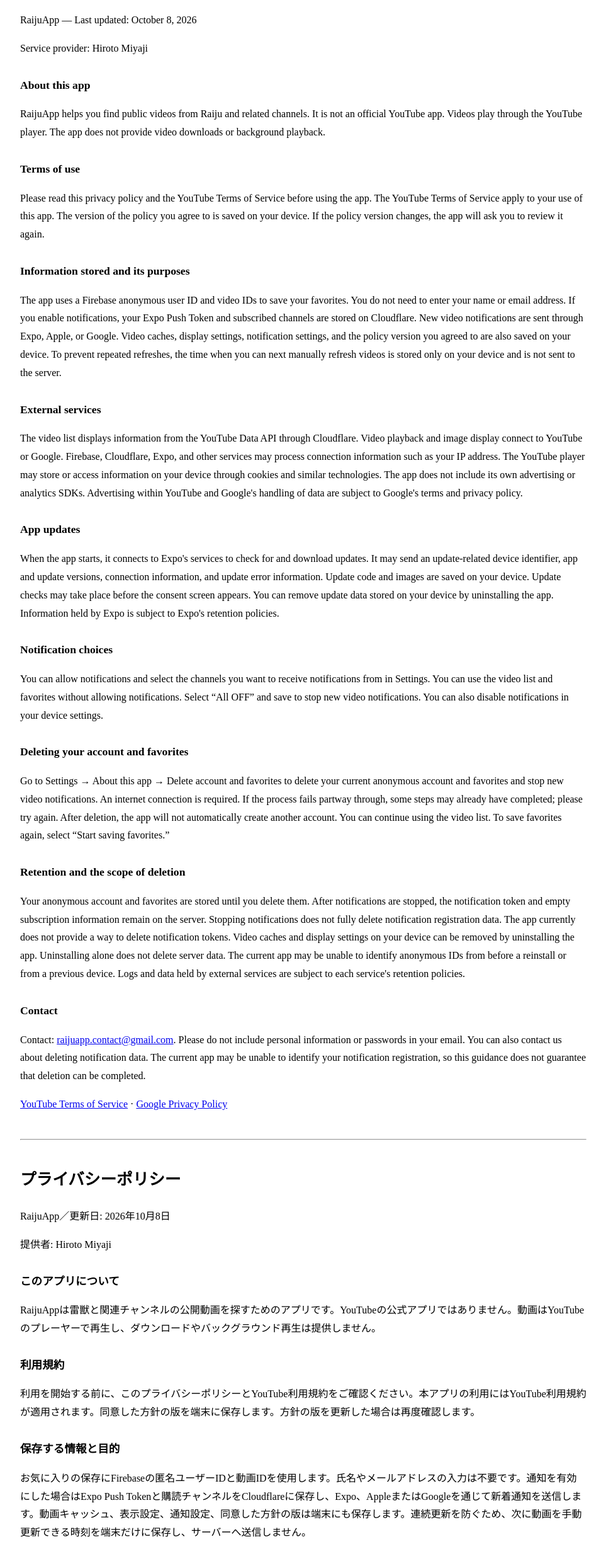
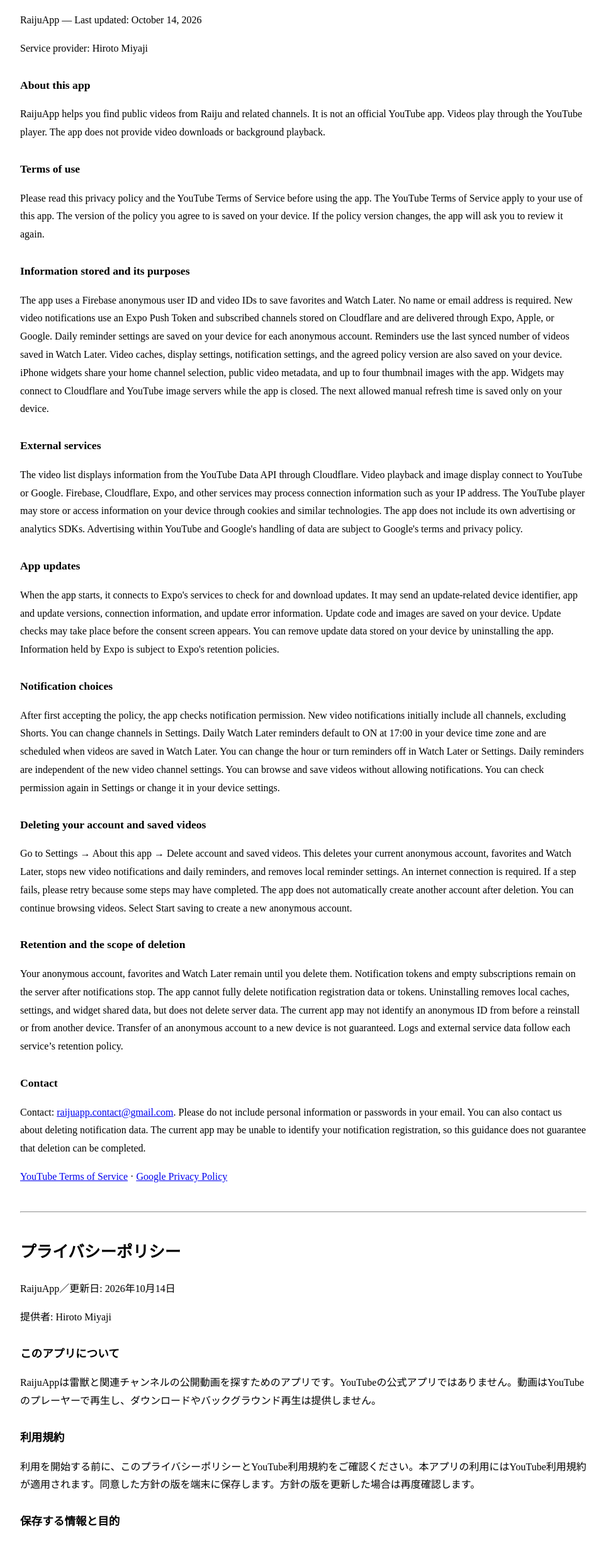
Before and after one commit to raijuapp-web/raijuapp-web.github.io, a plain HTML site: page PrivacyPolicy_RaijuApp.html in a window 1280 px wide. Shown: the part 126-2577 px from the top of the page at 63% size, without its empty margins (158-1121 px from the left). Drawn offline with Linux system fonts and the light colour scheme.

Commit message:
Update privacy policy for Watch Later, reminders and widgets

```diff
--- a/PrivacyPolicy_RaijuApp.html
+++ b/PrivacyPolicy_RaijuApp.html
@@ -23,7 +23,7 @@
   <main>
     <section id="english" lang="en" aria-labelledby="english-title">
       <h1 id="english-title">Privacy Policy</h1>
-      <p>RaijuApp — Last updated: October 8, 2026</p>
+      <p>RaijuApp — Last updated: October 14, 2026</p>
       <p>Service provider: Hiroto Miyaji</p>
 
       <h2>About this app</h2>
@@ -33,7 +33,7 @@
       <p>Please read this privacy policy and the YouTube Terms of Service before using the app. The YouTube Terms of Service apply to your use of this app. The version of the policy you agree to is saved on your device. If the policy version changes, the app will ask you to review it again.</p>
 
       <h2>Information stored and its purposes</h2>
-      <p>The app uses a Firebase anonymous user ID and video IDs to save your favorites. You do not need to enter your name or email address. If you enable notifications, your Expo Push Token and subscribed channels are stored on Cloudflare. New video notifications are sent through Expo, Apple, or Google. Video caches, display settings, notification settings, and the policy version you agreed to are also saved on your device. To prevent repeated refreshes, the time when you can next manually refresh videos is stored only on your device and is not sent to the server.</p>
+<p>The app uses a Firebase anonymous user ID and video IDs to save favorites and Watch Later. No name or email address is required. New video notifications use an Expo Push Token and subscribed channels stored on Cloudflare and are delivered through Expo, Apple, or Google. Daily reminder settings are saved on your device for each anonymous account. Reminders use the last synced number of videos saved in Watch Later. Video caches, display settings, notification settings, and the agreed policy version are also saved on your device. iPhone widgets share your home channel selection, public video metadata, and up to four thumbnail images with the app. Widgets may connect to Cloudflare and YouTube image servers while the app is closed. The next allowed manual refresh time is saved only on your device.</p>
 
       <h2>External services</h2>
       <p>The video list displays information from the YouTube Data API through Cloudflare. Video playback and image display connect to YouTube or Google. Firebase, Cloudflare, Expo, and other services may process connection information such as your IP address. The YouTube player may store or access information on your device through cookies and similar technologies. The app does not include its own advertising or analytics SDKs. Advertising within YouTube and Google's handling of data are subject to Google's terms and privacy policy.</p>
@@ -42,13 +42,13 @@
       <p>When the app starts, it connects to Expo's services to check for and download updates. It may send an update-related device identifier, app and update versions, connection information, and update error information. Update code and images are saved on your device. Update checks may take place before the consent screen appears. You can remove update data stored on your device by uninstalling the app. Information held by Expo is subject to Expo's retention policies.</p>
 
       <h2>Notification choices</h2>
-      <p>You can allow notifications and select the channels you want to receive notifications from in Settings. You can use the video list and favorites without allowing notifications. Select “All OFF” and save to stop new video notifications. You can also disable notifications in your device settings.</p>
+<p>After first accepting the policy, the app checks notification permission. New video notifications initially include all channels, excluding Shorts. You can change channels in Settings. Daily Watch Later reminders default to ON at 17:00 in your device time zone and are scheduled when videos are saved in Watch Later. You can change the hour or turn reminders off in Watch Later or Settings. Daily reminders are independent of the new video channel settings. You can browse and save videos without allowing notifications. You can check permission again in Settings or change it in your device settings.</p>
 
-      <h2>Deleting your account and favorites</h2>
-      <p>Go to Settings → About this app → Delete account and favorites to delete your current anonymous account and favorites and stop new video notifications. An internet connection is required. If the process fails partway through, some steps may already have completed; please try again. After deletion, the app will not automatically create another account. You can continue using the video list. To save favorites again, select “Start saving favorites.”</p>
+      <h2>Deleting your account and saved videos</h2>
+<p>Go to Settings → About this app → Delete account and saved videos. This deletes your current anonymous account, favorites and Watch Later, stops new video notifications and daily reminders, and removes local reminder settings. An internet connection is required. If a step fails, please retry because some steps may have completed. The app does not automatically create another account after deletion. You can continue browsing videos. Select Start saving to create a new anonymous account.</p>
 
       <h2>Retention and the scope of deletion</h2>
-      <p>Your anonymous account and favorites are stored until you delete them. After notifications are stopped, the notification token and empty subscription information remain on the server. Stopping notifications does not fully delete notification registration data. The app currently does not provide a way to delete notification tokens. Video caches and display settings on your device can be removed by uninstalling the app. Uninstalling alone does not delete server data. The current app may be unable to identify anonymous IDs from before a reinstall or from a previous device. Logs and data held by external services are subject to each service's retention policies.</p>
+<p>Your anonymous account, favorites and Watch Later remain until you delete them. Notification tokens and empty subscriptions remain on the server after notifications stop. The app cannot fully delete notification registration data or tokens. Uninstalling removes local caches, settings, and widget shared data, but does not delete server data. The current app may not identify an anonymous ID from before a reinstall or from another device. Transfer of an anonymous account to a new device is not guaranteed. Logs and external service data follow each service’s retention policy.</p>
 
       <h2>Contact</h2>
       <p>Contact: <a href="mailto:raijuapp.contact@gmail.com">raijuapp.contact@gmail.com</a>. Please do not include personal information or passwords in your email. You can also contact us about deleting notification data. The current app may be unable to identify your notification registration, so this guidance does not guarantee that deletion can be completed.</p>
@@ -59,32 +59,32 @@
 
     <section id="japanese" lang="ja" aria-labelledby="japanese-title">
       <h1 id="japanese-title">プライバシーポリシー</h1>
-      <p>RaijuApp／更新日: 2026年10月8日</p>
+      <p>RaijuApp／更新日: 2026年10月14日</p>
       <p>提供者: Hiroto Miyaji</p>
 
       <h2>このアプリについて</h2>
-      <p>RaijuAppは雷獣と関連チャンネルの公開動画を探すためのアプリです。YouTubeの公式アプリではありません。動画はYouTubeのプレーヤーで再生し、ダウンロードやバックグラウンド再生は提供しません。</p>
+<p>RaijuAppは雷獣と関連チャンネルの公開動画を探すためのアプリです。YouTubeの公式アプリではありません。動画はYouTubeのプレーヤーで再生し、ダウンロードやバックグラウンド再生は提供しません。</p>
 
       <h2>利用規約</h2>
-      <p>利用を開始する前に、このプライバシーポリシーとYouTube利用規約をご確認ください。本アプリの利用にはYouTube利用規約が適用されます。同意した方針の版を端末に保存します。方針の版を更新した場合は再度確認します。</p>
+<p>利用を開始する前に、このプライバシーポリシーとYouTube利用規約をご確認ください。本アプリの利用にはYouTube利用規約が適用されます。同意した方針の版を端末に保存します。方針の版を更新した場合は再度確認します。</p>
 
       <h2>保存する情報と目的</h2>
-      <p>お気に入りの保存にFirebaseの匿名ユーザーIDと動画IDを使用します。氏名やメールアドレスの入力は不要です。通知を有効にした場合はExpo Push Tokenと購読チャンネルをCloudflareに保存し、Expo、AppleまたはGoogleを通じて新着通知を送信します。動画キャッシュ、表示設定、通知設定、同意した方針の版は端末にも保存します。連続更新を防ぐため、次に動画を手動更新できる時刻を端末だけに保存し、サーバーへ送信しません。</p>
+<p>お気に入り・後で見るの保存にFirebaseの匿名ユーザーIDと動画IDを使用します。氏名やメールアドレスの入力は不要です。新着通知を有効にした場合はExpo Push Tokenと購読チャンネルをCloudflareに保存し、Expo、AppleまたはGoogleを通じて送信します。毎日通知のON/OFFと時刻は匿名アカウント別に端末へ保存し、最後に同期した後で見るの登録件数で端末に通知を予約します。動画キャッシュ、表示設定、通知設定、同意した方針の版は端末にも保存します。iPhoneウィジェットには、ホームのチャンネル選択と公開動画の情報・最大4枚の画像をアプリと拡張の共有領域へ保存します。ウィジェットはアプリを閉じていてもCloudflareとYouTubeの画像配信へ接続する場合があります。連続更新を防ぐため、次に動画を手動更新できる時刻を端末だけに保存し、サーバーへ送信しません。</p>
 
       <h2>外部サービス</h2>
-      <p>動画一覧はCloudflareを経由してYouTube Data APIの情報を表示します。動画再生・画像表示ではYouTubeまたはGoogleへ接続します。Firebase、Cloudflare、ExpoなどはIPアドレスなどの接続情報を扱う場合があります。YouTubeプレーヤーはCookieなどで端末の情報を保存・取得する場合があります。本アプリ独自の広告・アクセス解析SDKは導入していません。YouTube内の広告やデータの取り扱いはGoogleの規約とプライバシーポリシーに従います。</p>
+<p>動画一覧はCloudflareを経由してYouTube Data APIの情報を表示します。動画再生・画像表示ではYouTubeまたはGoogleへ接続します。Firebase、Cloudflare、ExpoなどはIPアドレスなどの接続情報を扱う場合があります。YouTubeプレーヤーはCookieなどで端末の情報を保存・取得する場合があります。本アプリ独自の広告・アクセス解析SDKは導入していません。YouTube内の広告やデータの取り扱いはGoogleの規約とプライバシーポリシーに従います。</p>
 
       <h2>アプリの更新</h2>
-      <p>アプリの起動時にExpoのサービスへ接続し、更新を確認・取得します。更新用の端末識別子、アプリや更新の版、接続情報、更新時のエラー情報などを送信する場合があります。更新用のコードや画像は端末に保存します。更新確認はこの同意画面が表示される前にも行われる場合があります。端末内の更新データはアプリの削除で消去できます。Expo側の情報は同サービスの保持方針に従います。</p>
+<p>アプリの起動時にExpoのサービスへ接続し、更新を確認・取得します。更新用の端末識別子、アプリや更新の版、接続情報、更新時のエラー情報などを送信する場合があります。更新用のコードや画像は端末に保存します。更新確認はこの同意画面が表示される前にも行われる場合があります。端末内の更新データはアプリの削除で消去できます。Expo側の情報は同サービスの保持方針に従います。</p>
 
       <h2>通知の選択</h2>
-      <p>通知は設定画面で許可し、受信するチャンネルを選べます。通知を拒否しても動画一覧とお気に入りを利用できます。「全て OFF」を選び保存すると、新着通知を停止します。端末の設定からも通知を無効にできます。</p>
+<p>初回の規約同意後に、端末の通知許可を確認します。許可すると、初期設定では全チャンネルの新着動画（Shortsを除く）を通知します。受信するチャンネルは設定画面で変更できます。後で見るの毎日通知は初期ON・17時で、後で見るの登録があるときに予約します。後で見る画面または設定画面でOFFや時刻変更ができます。「すべてOFF」で停止する新着通知とは独立した設定です。通知を拒否しても動画の閲覧・保存を利用でき、あとから設定画面で通知の許可を確認できます。端末の設定からも通知を無効にできます。</p>
 
-      <h2>アカウントとお気に入りの削除</h2>
-      <p>設定→「このアプリについて」→「アカウントとお気に入りを削除」で、現在の匿名アカウントとお気に入りを削除し、新着通知を停止できます。通信が必要です。途中で失敗した場合は一部の処理が完了していることがあるため、再試行してください。削除後はアカウントを自動で作り直しません。動画一覧は引き続き利用でき、お気に入りを再び保存する場合は「お気に入りの保存を開始」を選択します。</p>
+      <h2>アカウントと保存した動画の削除</h2>
+<p>設定→「このアプリについて」→「アカウントと保存した動画を削除」で、現在の匿名アカウント・お気に入り・後で見るを削除し、新着通知と毎日通知を停止できます。毎日通知の設定も端末から削除します。通信が必要です。途中で失敗した場合は一部の処理が完了していることがあるため、再試行してください。削除後はアカウントを自動で作り直しません。動画一覧は引き続き利用でき、再び保存する場合は「保存を開始」を選択します。</p>
 
       <h2>保存期間と削除の範囲</h2>
-      <p>匿名アカウントとお気に入りは削除操作まで保存します。通知停止後も、通知トークンと空の購読情報はサーバーに残ります。通知停止は通知登録データの完全削除ではありません。現在の仕組みにはアプリから通知トークンを削除する機能はありません。端末内の動画キャッシュと表示設定はアプリの削除で消去できます。アンインストールだけではサーバーのデータは削除されません。再インストール前や以前の端末の匿名IDは現在のアプリから特定できない場合があります。ログや外部サービスのデータは各サービスの保持方針に従います。</p>
+<p>匿名アカウント・お気に入り・後で見るは削除操作まで保存します。通知停止後も、通知トークンと空の購読情報はサーバーに残ります。通知停止は通知登録データの完全削除ではありません。現在の仕組みにはアプリから通知トークンを削除する機能はありません。端末内の動画キャッシュ・表示設定・ウィジェットの共有データはアプリの削除で消去できます。アンインストールだけではサーバーのデータは削除されません。再インストール前や以前の端末の匿名IDは現在のアプリから特定できない場合があります。匿名アカウントの機種変更後の引き継ぎは保証していません。ログや外部サービスのデータは各サービスの保持方針に従います。</p>
 
       <h2>お問い合わせ</h2>
       <p>お問い合わせ先: <a href="mailto:raijuapp.contact@gmail.com">raijuapp.contact@gmail.com</a>。個人情報やパスワードをメールに記載しないでください。通知データの削除についてもこちらへご相談ください。現在のアプリから通知登録を特定できない場合があるため、削除の完了を保証する案内ではありません。</p>
```
